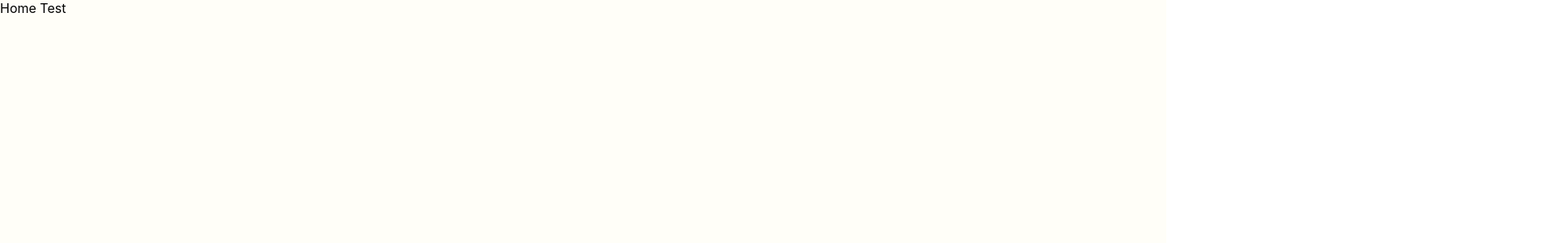
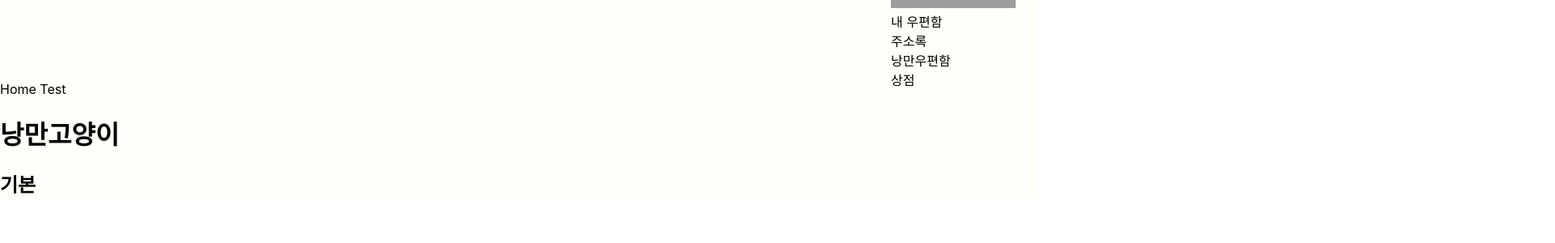
Before and after one commit to a-romantic-cat/Front-end, a React (Create React App) app in the folder front-end/: page / in a window 1280 px wide. Shown: the top 300 px of the page at 81% size, 1920 px wide, since content can reach past the window. Built offline with nearby package versions, Linux system fonts and the light colour scheme; grey boxes are pictures that could not be loaded.

Commit message:
docs: Header만들고 연결

```diff
--- a/front-end/src/App.js
+++ b/front-end/src/App.js
@@ -1,6 +1,7 @@
 import './App.css';
 import { BrowserRouter, Route, Routes } from "react-router-dom";
 import styled from "styled-components";
+import Header from "./pages/Header";
 import Home from "./pages/Home";
 import Login from "./pages/Login";
 import MyLetterbox from "./pages/MyLetterbox";
@@ -14,6 +15,7 @@ function App() {
     <div>
       <Background>
         <BrowserRouter>
+          <Header/>
           <Routes>
             <Route path="/" element={<Home />} />
             <Route path="/login" element={<Login />} />
@@ -32,7 +34,5 @@ function App() {
 export default App;
 
 const Background = styled.div`
-  width: 1440px;
-  height: 1024px;
   background: #FFFEF8;
 `
--- /dev/null
+++ b/front-end/src/pages/Header.css
@@ -0,0 +1,9 @@
+.header-container {
+ display: flex;
+ width: 1920px;
+ height: 100px;
+ padding: 0px 217px;
+ justify-content: center;
+ align-items: center;
+ flex-shrink: 0;
+}
--- /dev/null
+++ b/front-end/src/pages/Header.jsx
@@ -0,0 +1,32 @@
+import { useNavigate, Link } from "react-router-dom";
+import React from 'react'
+import "./Header.css";
+
+export default function Header() {
+    return (
+        <div className="header-container">
+            <div className="inner-container">
+            <img
+                className="logo"
+                style={{ width: "154px", height: "20px" }}
+                src=".svg"
+                alt="로고">
+                {/*onClick={goToHome}*/}
+
+            </img>
+            <div className="letter-frame">
+                <div className="MyLetterbox"><Link to="/MyLetterbox" style={{ textDecoration: "none" , color:"black"}}>내 우편함</Link></div>
+                <div className="AddressBook"><Link to="/AddressBook" style={{ textDecoration: "none" , color:"black"}}>주소록</Link></div>
+                <div className="RomanticLetterbox"><Link to="/RomanticLetterbox" style={{ textDecoration: "none" , color:"black"}}>낭만우편함</Link></div>
+                <div className="Store"><Link to="/Store" style={{ textDecoration: "none" , color:"black"}}>상점</Link></div>
+
+            </div>
+
+            {/*<button className="login-button" onClick={goToLogin}>
+                아이콘
+    </button>*/}
+
+            </div>
+        </div>
+    )
+  }
--- a/front-end/src/pages/Home.jsx
+++ b/front-end/src/pages/Home.jsx
@@ -2,6 +2,9 @@ import React from 'react'
 
 export default function Home() {
   return (
-    <div>Home Test</div>
+    <div>Home Test
+      <h1 style={{color:"black"}}>낭만고양이</h1>
+      <h2 style={{color:"black"}}>기본</h2>
+    </div>
   )
 }
```
Also changed, not shown: front-end/src/pages/Home.css (added).
